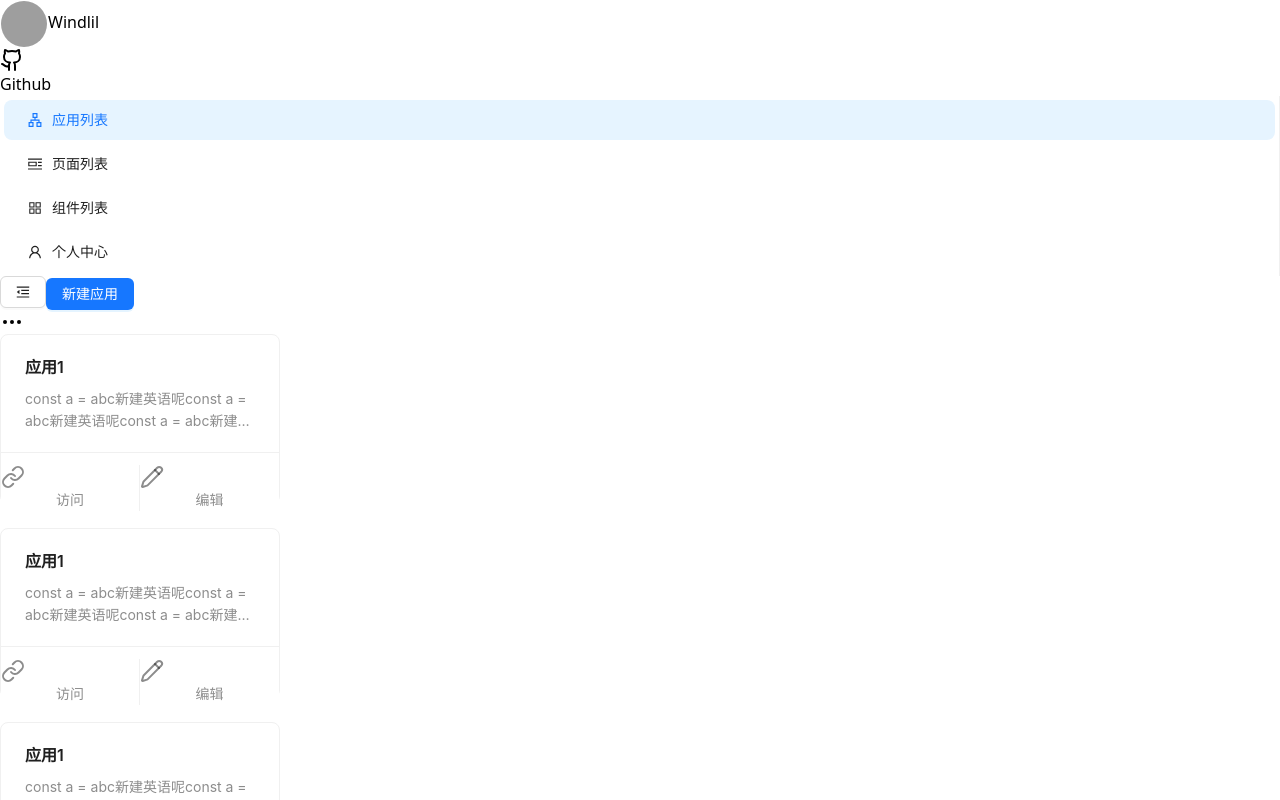
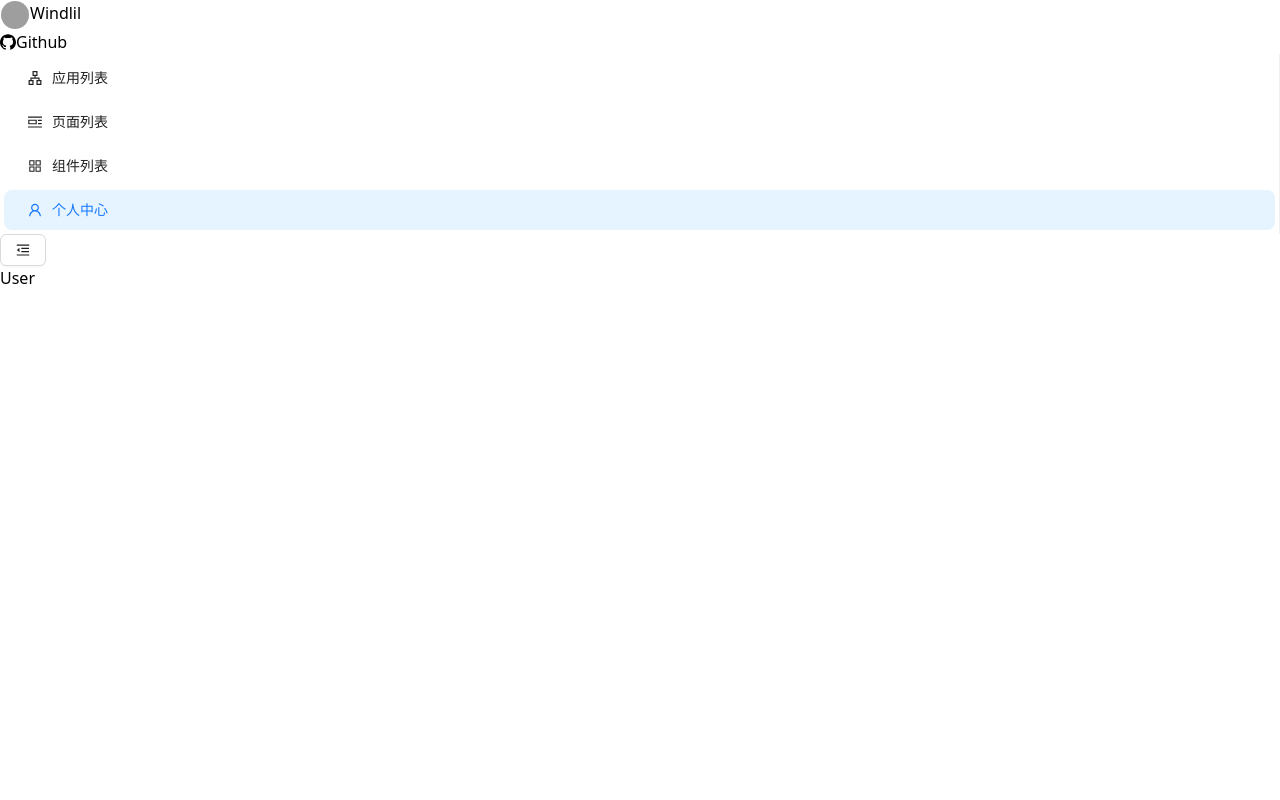
Before and after one commit to windlil/wind-lowcode, a React (Vite) app: page /home/user in a window 1280 px wide. Shown: the top 800 px of the page. Built offline with nearby package versions, Linux system fonts and the light colour scheme; grey boxes are pictures that could not be loaded.

Commit message:
feat: update

```diff
--- /dev/null
+++ b/src/common/index.ts
@@ -0,0 +1,2 @@
+// 菜单项
+export const WINDCODE_CURRENT_ITEM = 'WINDCODE_CURRENT_ITEM'
--- /dev/null
+++ b/src/hooks/useRedirect.ts
@@ -0,0 +1,20 @@
+import { useLocation, useNavigate } from "react-router-dom"
+
+export const useRedirect = (path: string, target: string) => {
+  const navigate = useNavigate()
+  const location = useLocation()
+  const pathname = location.pathname
+
+  const redirect = () => {
+    if (pathname === path) {
+      navigate(target)
+    }
+  }
+
+  return {
+    redirect,
+    navigate,
+    location,
+    pathname
+  }
+}
--- a/src/layouts/HomeLayout/header.tsx
+++ b/src/layouts/HomeLayout/header.tsx
@@ -1,18 +1,18 @@
 import { Avatar } from 'antd'
-import { Github } from 'lucide-react'
+import { GithubOutlined } from '@ant-design/icons'
 
 const Header = () => {
   return (
     <header
-      className='w-full h-16 px-6 flex items-center justify-between border-b border-zinc-100'
+      className='w-full h-12 px-6 flex items-center justify-between border-b border-zinc-100'
     >
       <div className='flex gap-2 items-center'>
-        <Avatar size={48} className='bg-zinc-200' src='https://api.dicebear.com/7.x/miniavs/svg?seed=1' />
+        <Avatar size={30} className='bg-zinc-200' src='https://api.dicebear.com/7.x/miniavs/svg?seed=1' />
         <span>Windlil</span>
       </div>
       <div>
         <div className='flex gap-2 cursor-pointer text-zinc-500 hover:text-black'>
-          <Github />
+          <GithubOutlined />
           <span className='font-bold'>Github</span>
         </div>
       </div>
--- a/src/layouts/HomeLayout/index.tsx
+++ b/src/layouts/HomeLayout/index.tsx
@@ -1,16 +1,90 @@
 import Header from './header'
-import { FC, ReactNode } from 'react'
+import { Button, Menu, MenuProps } from 'antd'
+import { FC, ReactNode, useEffect, useState } from 'react'
+import {
+  ApartmentOutlined,
+  AppstoreOutlined,
+  MenuFoldOutlined,
+  MenuUnfoldOutlined,
+  PicLeftOutlined,
+  UserOutlined,
+} from '@ant-design/icons'
+import { Outlet } from 'react-router-dom'
+import { useRedirect } from '@/hooks/useRedirect'
+import { useLocalStorage } from '@/utils/storage'
+import { WINDCODE_CURRENT_ITEM } from '@/common'
+
+type MenuItem = Required<MenuProps>['items'][number];
+
+const items: MenuItem[] = [
+  { key: '/home/app-list', icon: <ApartmentOutlined />, label: '应用列表' },
+  { key: '/home/page-list', icon: <PicLeftOutlined />, label: '页面列表' },
+  { key: '/home/component-list', icon: <AppstoreOutlined />, label: '组件列表' },
+  { key: '/home/user', icon: <UserOutlined />, label: '个人中心' },
+];
 
 const HomeLayout: FC<{
-  children: ReactNode
-}> = ({
-  children
-}) => {
+  topBar?: ReactNode
+}> = (props) => {
+  const { topBar } = props
+  const [collapsed, setCollapsed] = useState(false)
+  const { redirect, navigate, pathname } = useRedirect('/home', '/home/app-list')
+  const [selectedKeys, setSelectedKeys] = useState('')
+
+  const toggleCollapsed = () => {
+    setCollapsed(!collapsed)
+  }
+
+  const handleClickMenuItem = (item: MenuItem) => {
+    navigate(item!.key as string ?? '/landing')
+    useLocalStorage.set(WINDCODE_CURRENT_ITEM, pathname)
+  }
+
+  const handleInitDefaultSelectedKey = () => {
+    const storagePath = useLocalStorage.get(WINDCODE_CURRENT_ITEM)
+    if (selectedKeys !== storagePath) {
+      setSelectedKeys(pathname)
+    }
+  }
+
+  useEffect(() => {
+    redirect()
+    handleInitDefaultSelectedKey()
+  }, [])
+
+  useEffect(() => {
+    setSelectedKeys(pathname)
+  }, [pathname])
+
   return (
     <div className='w-full h-full flex flex-col'>
       <Header/>
       <div className='w-full flex-1 flex overflow-hidden'>
-        {children}
+      <div>
+        <Menu
+          style={{height: '100%'}}
+          selectedKeys={[selectedKeys]}
+          mode="inline"
+          inlineCollapsed={collapsed}
+          items={items}
+          onClick={handleClickMenuItem}
+        />
+      </div>
+      <div className='w-full p-4'>
+        <div className='h-full border rounded-lg'>
+          <div className='flex justify-between border-b px-4 py-2'>
+            <Button type='default' onClick={toggleCollapsed}>
+              {collapsed ?  <MenuUnfoldOutlined /> : <MenuFoldOutlined />}
+            </Button>
+            <div>
+              {topBar}
+            </div>
+          </div>
+          <div className='h-full w-full flex gap-4 flex-wrap p-4'>
+            <Outlet />
+          </div>
+        </div>
+      </div>
       </div>
     </div>
   )
--- /dev/null
+++ b/src/utils/storage.ts
@@ -0,0 +1,27 @@
+class _Storage {
+  public storage
+  constructor(storage: Storage) {
+    this.storage = storage
+  }
+  set(key: string, item: any) {
+    this.storage.setItem(key, JSON.stringify(item))
+  }
+  get(key: string) {
+    const target = this.storage.getItem(key)
+    if (target) {
+      return JSON.parse(target)
+    }
+    return undefined
+  }
+  remove(key: string) {
+    const isExist = this.get(key)
+    if (isExist) {
+      this.storage.removeItem(key)
+    }
+  }
+  clear() {
+    this.storage.clear()
+  }
+}
+
+export const useLocalStorage = new _Storage(localStorage)
--- /dev/null
+++ b/src/views/Home/AppList/index.tsx
@@ -0,0 +1,7 @@
+const AppList = () => {
+  return (
+    <div>AppList</div>
+  )
+}
+
+export default AppList
--- /dev/null
+++ b/src/views/Home/ComponentList/index.tsx
@@ -0,0 +1,7 @@
+const ComponentList = () => {
+  return (
+    <div>ComponentList</div>
+  )
+}
+
+export default ComponentList
--- /dev/null
+++ b/src/views/Home/PageList/index.tsx
@@ -0,0 +1,7 @@
+const PageList = () => {
+  return (
+    <div>PageList</div>
+  )
+}
+
+export default PageList
--- /dev/null
+++ b/src/views/Home/User/index.tsx
@@ -0,0 +1,7 @@
+const User = () => {
+  return (
+    <div>User</div>
+  )
+}
+
+export default User
--- a/src/views/Home/index.tsx
+++ b/src/views/Home/index.tsx
@@ -1,58 +1,8 @@
 import HomeLayout from '@/layouts/HomeLayout'
-import { Button, Menu, MenuProps } from 'antd'
-import Card from './components/card'
-import { useState } from 'react'
-import {
-  ApartmentOutlined,
-  AppstoreOutlined,
-  MenuFoldOutlined,
-  MenuUnfoldOutlined,
-  PicLeftOutlined,
-  UserOutlined,
-} from '@ant-design/icons';
-
-type MenuItem = Required<MenuProps>['items'][number];
-
-const items: MenuItem[] = [
-  { key: '1', icon: <ApartmentOutlined />, label: '应用列表' },
-  { key: '2', icon: <PicLeftOutlined />, label: '页面列表' },
-  { key: '3', icon: <AppstoreOutlined />, label: '组件列表' },
-  { key: '4', icon: <UserOutlined />, label: '个人中心' },
-];
 
 const Home = () => {
-  const [collapsed, setCollapsed] = useState(false)
-
-  const toggleCollapsed = () => {
-    setCollapsed(!collapsed);
-  };
-
   return (
-    <HomeLayout>
-      <div>
-        <Menu
-          style={{height: '100%'}}
-          defaultSelectedKeys={['1']}
-          defaultOpenKeys={['sub1']}
-          mode="inline"
-          inlineCollapsed={collapsed}
-          items={items}
-        />
-      </div>
-      <div className='w-full p-4'>
-        <div className='h-full border rounded-lg'>
-          <div className='flex justify-between border-b px-4 py-2'>
-            <Button type='default' onClick={toggleCollapsed}>
-              {collapsed ?  <MenuUnfoldOutlined /> : <MenuFoldOutlined />}
-            </Button>
-            <Button type={'primary'}>新建应用</Button>
-          </div>
-          <div className='h-full w-full overflow-scroll flex gap-4 flex-wrap p-4'>
-            {new Array(9).fill(1).map(item => <Card title='应用1' desc='const a = abc新建英语呢const a = abc新建英语呢const a = abc新建英语呢const a = abc新建英语呢const a = abc新建英语呢'  />)}
-          </div>
-        </div>
-      </div>
-    </HomeLayout>
+    <HomeLayout></HomeLayout>
   )
 }
 
--- a/src/views/Landing/layout.tsx
+++ b/src/views/Landing/layout.tsx
@@ -1,6 +1,6 @@
 import { useNavigate, Outlet, useLocation } from 'react-router-dom'
 import { useEffect } from 'react'
-import { Github } from 'lucide-react'
+import { GithubOutlined } from '@ant-design/icons'
 import styles from './index.module.less'
 
 interface TopMenuItem {
@@ -62,7 +62,7 @@ const Layout = () => {
           </ul>
         </div>
         <div className='flex gap-2 cursor-pointer text-zinc-700 hover:text-black'>
-          <Github />
+          <GithubOutlined />
           <span className='font-bold'>Github</span>
         </div>
       </header>
```
